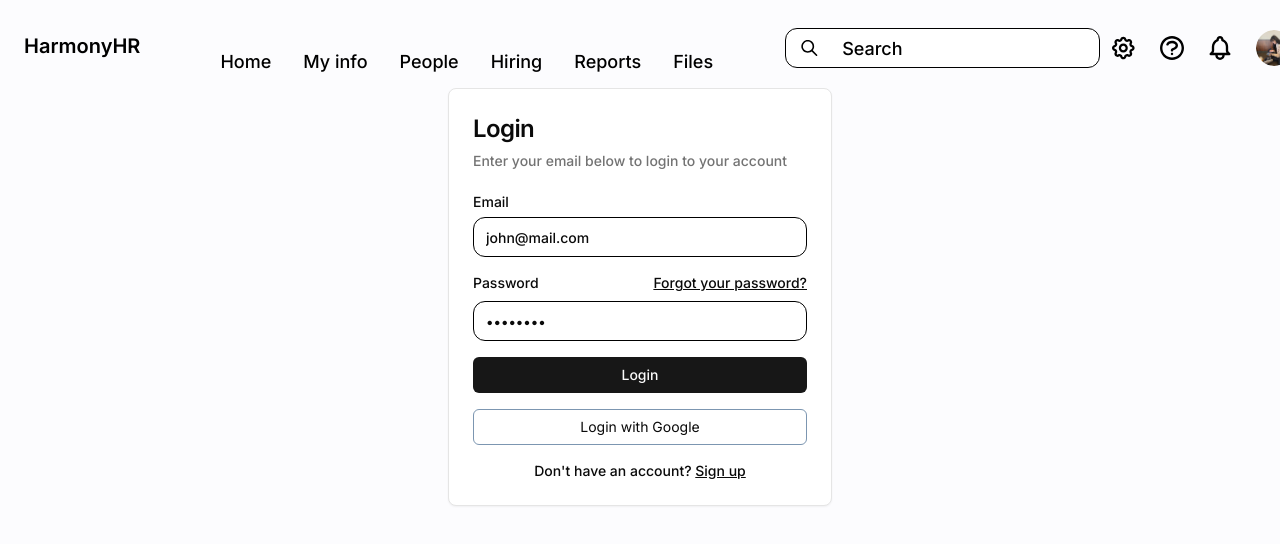
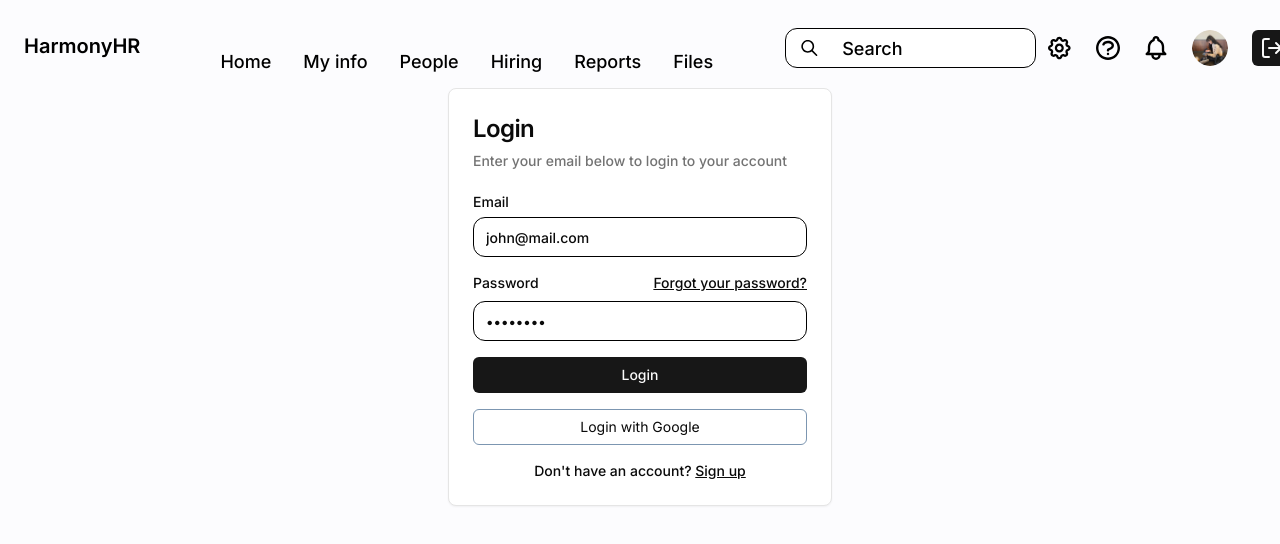
Before and after one commit to garold664/hr-tech-test, a Next.js app: page /login in a window 1280 px wide. Shown: the top 544 px of the page. Built offline with nearby package versions, Linux system fonts and the light colour scheme.

Commit message:
add logout functionality

```diff
--- /dev/null
+++ b/actions/logout.ts
@@ -0,0 +1,12 @@
+'use server';
+
+import { cookies } from 'next/headers';
+import { redirect } from 'next/navigation';
+
+export default async function logout() {
+  const cookiesStore = cookies();
+
+  cookiesStore.delete('Access-Token');
+  cookiesStore.delete('Refresh-Token');
+  redirect('/login');
+}
--- a/app/login/page.tsx
+++ b/app/login/page.tsx
@@ -23,7 +23,6 @@ export default function Home() {
   async function handleSubmit(formData: FormData) {
     'use server';
     const apolloClient = createApolloClient();
-    console.log(formData.get('email'));
     let data = null;
     try {
       data = await apolloClient.mutate({
@@ -33,8 +32,8 @@ export default function Home() {
           password: formData.get('password'),
         },
       });
-      console.log(formData);
-      console.log(data);
+      // console.log(formData);
+      // console.log(data);
     } catch (error) {
       console.error(error);
     }
--- a/components/Nav.tsx
+++ b/components/Nav.tsx
@@ -14,6 +14,8 @@ import SettingsIcon from '../assets/icons/settings.svg';
 import BellIcon from '../assets/icons/bell.svg';
 import HelpIcon from '../assets/icons/circle-help.svg';
 import { mainNavLinks } from '@/data/data';
+import { LogOut } from 'lucide-react';
+import logout from '@/actions/logout';
 
 export default function Nav() {
   const [windowWidth, setWindowWidth] = useState<'sm' | 'xl'>('sm');
@@ -76,6 +78,9 @@ export default function Nav() {
         >
           <Image src={avatar} alt="avatar" className="w-9 h-9 rounded-full" />
         </Link>
+        <Button onClick={() => logout()}>
+          <LogOut />
+        </Button>
       </div>
     </nav>
   );
--- a/helpers/helpers.ts
+++ b/helpers/helpers.ts
@@ -11,7 +11,7 @@ export function setAccessToken(store: ResponseCookies, token: string) {
 }
 
 export function setRefreshToken(store: ResponseCookies, token: string) {
-  store.set('Access-Token', token, {
+  store.set('Refresh-Token', token, {
     maxAge: 36000,
     // maxAge: 1728000, // 20 days
     httpOnly: true,
--- a/middleware.ts
+++ b/middleware.ts
@@ -31,7 +31,7 @@ export async function middleware(request: NextRequest) {
         },
       });
 
-      console.log('new tokens: ', { refresh_token, access_token });
+      // console.log('new tokens: ', { refresh_token, access_token });
       const response = NextResponse.next();
       setAccessToken(response.cookies, access_token);
       setRefreshToken(response.cookies, refresh_token);
```
